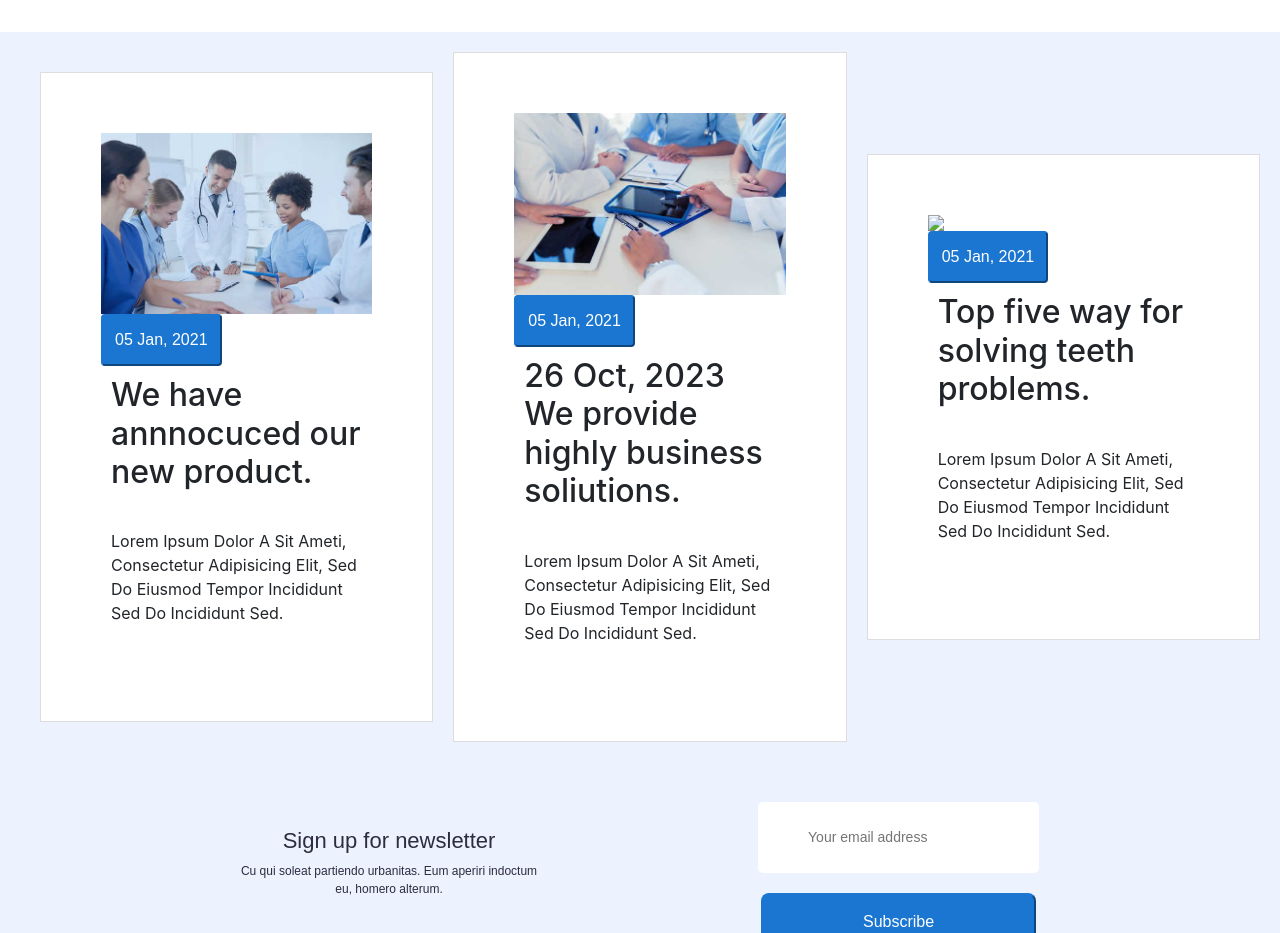
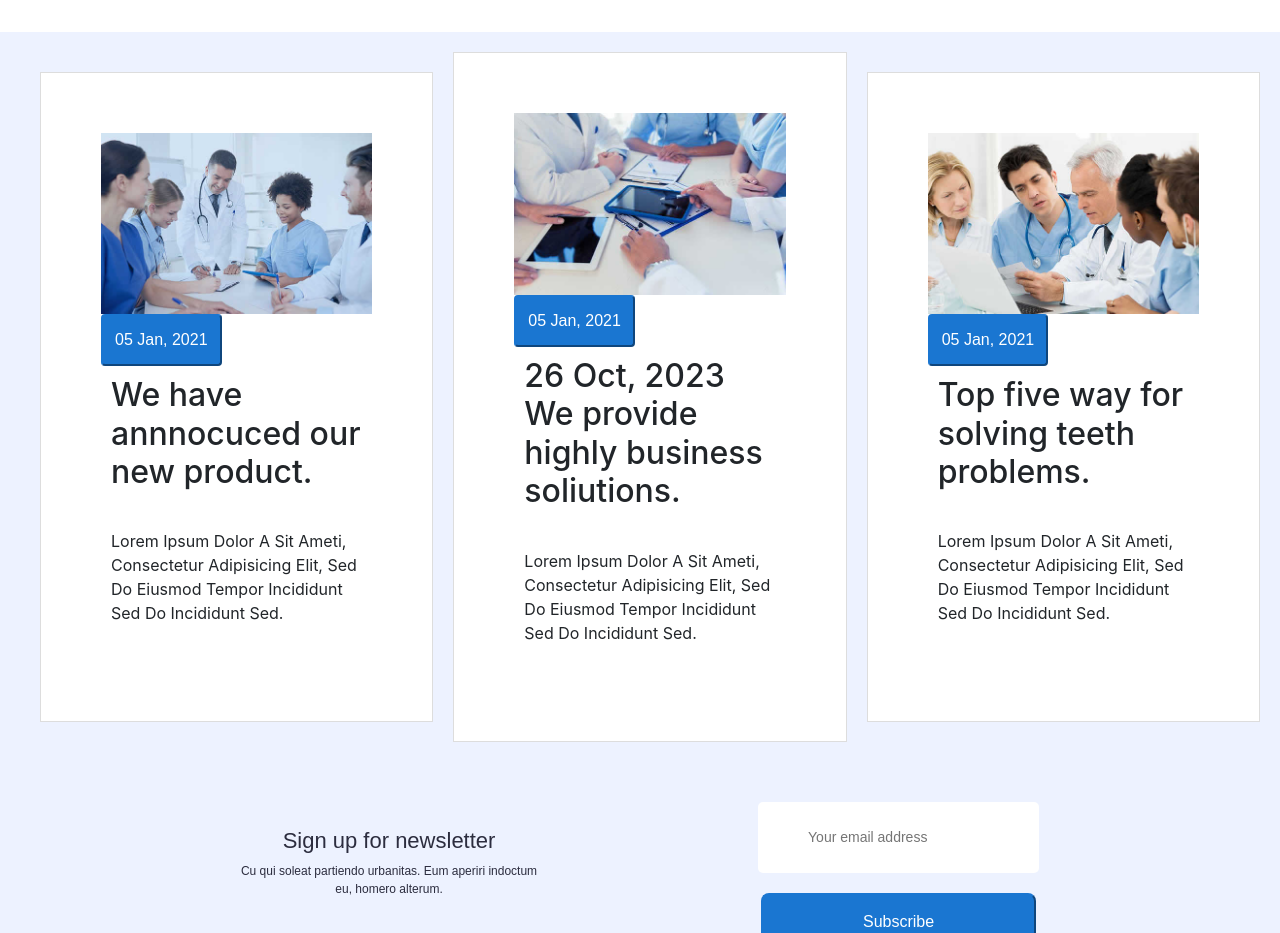
Before and after one commit to allbrightrof/rofeekee2443, a plain HTML site: page index.html in a window 1280 px wide. Shown: the part 4100-5033 px from the top of the page. Drawn offline with nearby package versions, Linux system fonts and the light colour scheme.

Commit message:
Update index.html

```diff
--- a/index.html
+++ b/index.html
@@ -249,7 +249,7 @@
 </div>
 </div>
 <div class="cover-5">
-  <img src="img/blog2.jpg">
+  <img src="./blog2.jpg">
   <div class="curf-3">
  <a class="dup" href="contact.html"><button>05 Jan, 2021</button> </a>
   <h2>Top five way for solving teeth problems.</h2>
```
